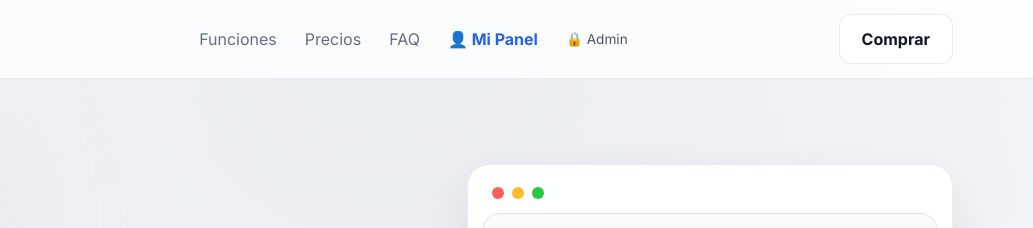
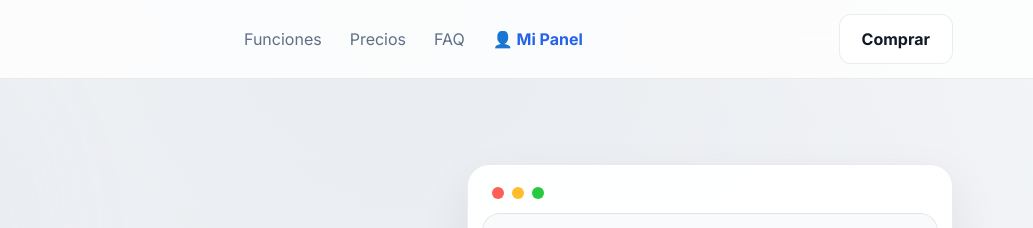
Before and after one commit to wuisem051/finder, a website: page index.html in a window 1280 px wide. Shown: the top 228 px of the page, 247-1280 px from the left. Drawn offline with Linux system fonts and the light colour scheme; no server answers.

Commit message:
Remove Admin button from navigation bar

```diff
--- a/index.html
+++ b/index.html
@@ -59,7 +59,7 @@
           <a href="#pricing">Precios</a>
           <a href="#faq">FAQ</a>
           <a href="user.html" style="color: #2563eb; font-weight: 700;">👤 Mi Panel</a>
-          <a href="admin.html" style="color: #475569; font-size: 0.85rem;">🔒 Admin</a>
+
         </nav>
         <a class="button button-ghost payment-trigger" href="#pricing">Comprar</a>
       </div>
```
